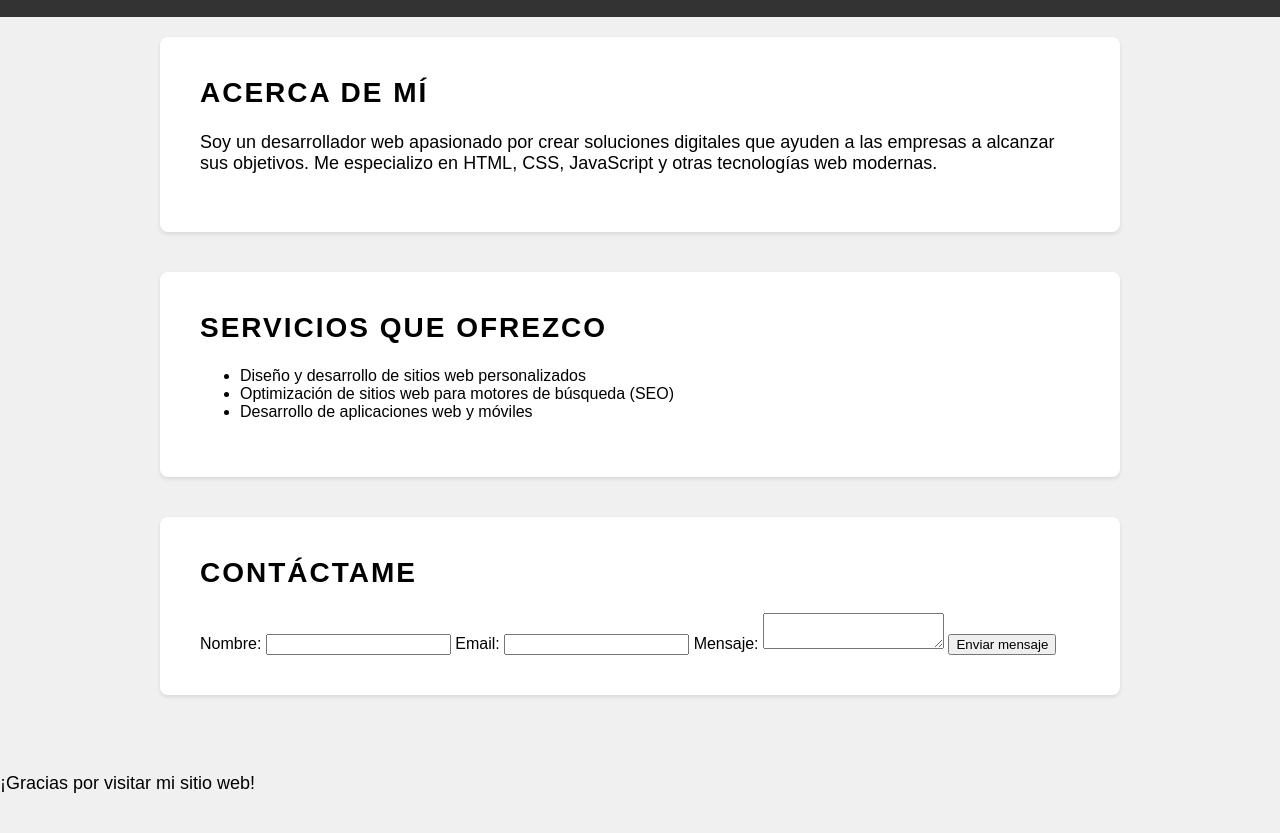
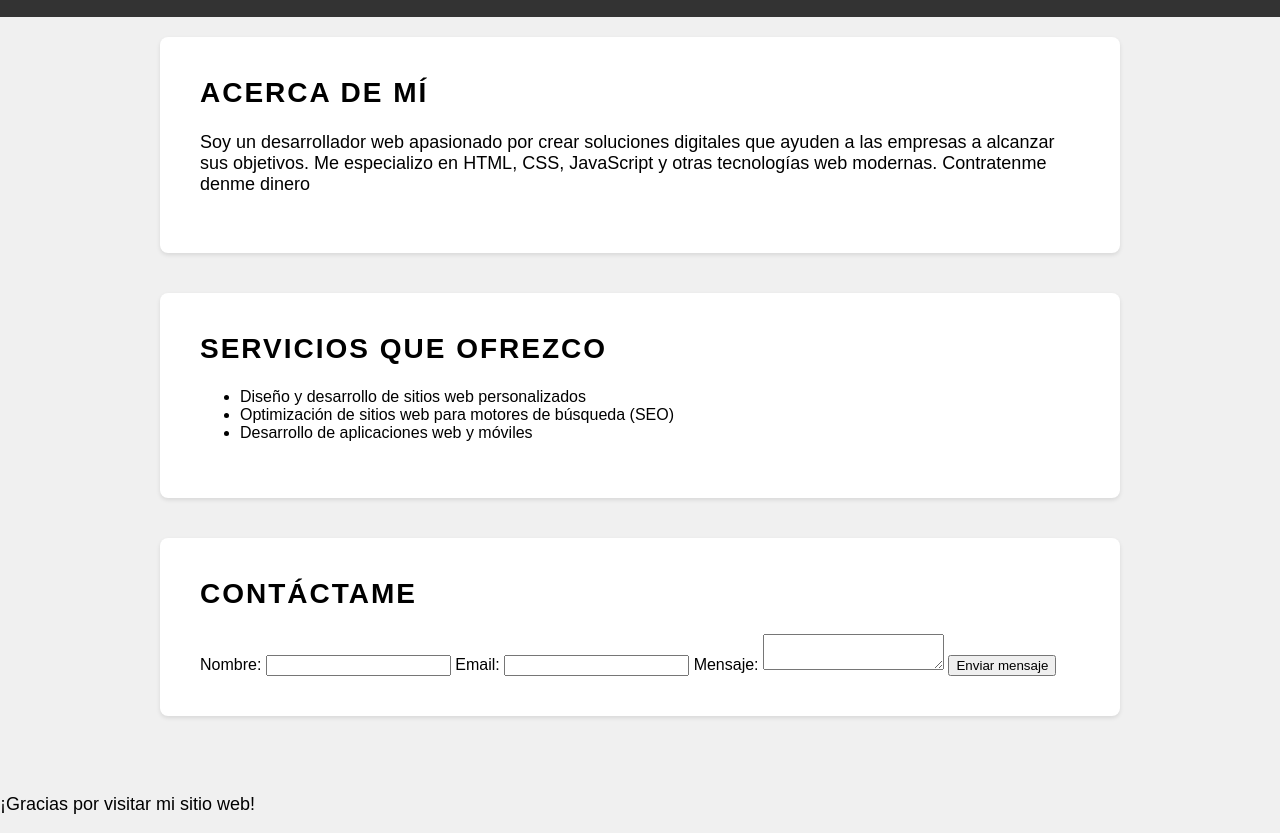
Before and after one commit to bsaldia30/clase-github-mi-sitio, a plain HTML site: page index.html in a window 1280 px wide. Shown: the part 96-929 px from the top of the page. Before the commit the page ends 908 px from the top, so only its background shows below. Drawn offline with Linux system fonts and the light colour scheme.

Commit message:
Agregue texto de denme dinero

```diff
--- a/index.html
+++ b/index.html
@@ -19,7 +19,7 @@
     <main>
       <section id="about">
         <h2>Acerca de mí</h2>
-        <p>Soy un desarrollador web apasionado por crear soluciones digitales que ayuden a las empresas a alcanzar sus objetivos. Me especializo en HTML, CSS, JavaScript y otras tecnologías web modernas.</p>
+        <p>Soy un desarrollador web apasionado por crear soluciones digitales que ayuden a las empresas a alcanzar sus objetivos. Me especializo en HTML, CSS, JavaScript y otras tecnologías web modernas. Contratenme denme dinero</p>
       </section>
       <section id="services">
         <h2>Servicios que ofrezco</h2>
```
